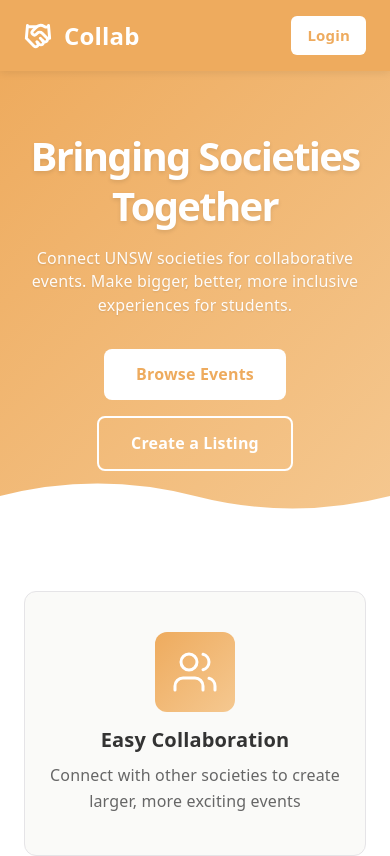
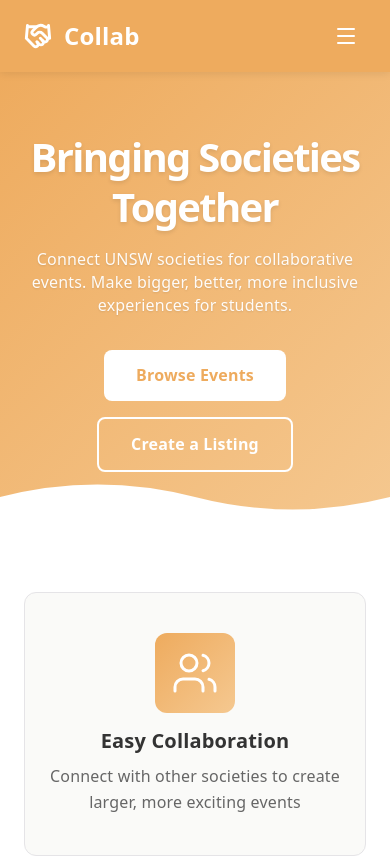
Before and after one commit to alfonsokkim/collab, a React (Vite) app: page / in a window 390 px wide. Shown: the top 856 px of the page. Built offline with nearby package versions, Linux system fonts and the light colour scheme; no server answers.

Commit message:
navbar hamburger dropdown

```diff
--- a/src/components/Navbar.css
+++ b/src/components/Navbar.css
@@ -163,17 +163,72 @@
   color: #d32f2f;
 }
 
+.mobile-menu-btn {
+  display: none;
+  background: transparent;
+  border: none;
+  color: white;
+  cursor: pointer;
+  padding: 8px;
+  align-items: center;
+  justify-content: center;
+}
+
+.mobile-menu-btn svg {
+  stroke-width: 2;
+}
+
+.mobile-menu {
+  display: none;
+  position: absolute;
+  top: 100%;
+  left: 0;
+  right: 0;
+  background: var(--primary);
+  border-bottom: 1px solid rgba(0, 0, 0, 0.1);
+  padding: 16px 24px;
+  flex-direction: column;
+  gap: 12px;
+  z-index: 999;
+}
+
+.mobile-menu-link {
+  color: white;
+  padding: 12px 8px;
+  border: none;
+  background: transparent;
+  cursor: pointer;
+  font-weight: 500;
+  text-align: left;
+  font-size: 16px;
+  display: flex;
+  align-items: center;
+  gap: 12px;
+  font-family: var(--sans);
+  transition: all 0.2s ease;
+}
+
+.mobile-menu-link:hover {
+  opacity: 0.8;
+}
+
+.mobile-menu-link.logout-item {
+  color: #ffcccc;
+  border-top: 1px solid rgba(255, 255, 255, 0.2);
+  margin-top: 8px;
+  padding-top: 12px;
+}
+
 @media (max-width: 768px) {
   .navbar-links {
-    gap: 16px;
-    font-size: 14px;
-  }
-
-  .nav-link {
     display: none;
   }
 
-  .nav-btn {
-    padding: 8px 16px;
+  .mobile-menu-btn {
+    display: flex;
+  }
+
+  .mobile-menu {
+    display: flex;
   }
 }
--- a/src/components/Navbar.tsx
+++ b/src/components/Navbar.tsx
@@ -1,6 +1,6 @@
 import { useState } from 'react';
 import { Link, useNavigate } from 'react-router-dom';
-import { Handshake, LogOut, User as UserIcon, ChevronDown } from 'lucide-react';
+import { Handshake, LogOut, User as UserIcon, ChevronDown, Menu, X } from 'lucide-react';
 import { useAuth } from '../contexts/AuthContext';
 import './Navbar.css';
 
@@ -8,6 +8,7 @@ export function Navbar() {
   const { user, signOut } = useAuth();
   const navigate = useNavigate();
   const [dropdownOpen, setDropdownOpen] = useState(false);
+  const [mobileMenuOpen, setMobileMenuOpen] = useState(false);
 
   const societyName = user?.user_metadata?.society_name || 'My Society';
 
@@ -27,6 +28,8 @@ export function Navbar() {
           <Handshake size={28} />
           <span className="brand-text">Collab</span>
         </Link>
+
+        {/* Desktop Menu */}
         <div className="navbar-links">
           <Link to="/" className="nav-link">Home</Link>
           <Link to="/profile" className="nav-link">Profile</Link>
@@ -59,7 +62,37 @@ export function Navbar() {
             <Link to="/login" className="nav-btn">Login</Link>
           )}
         </div>
+
+        {/* Mobile Menu Button */}
+        <button
+          className="mobile-menu-btn"
+          onClick={() => setMobileMenuOpen(!mobileMenuOpen)}
+        >
+          {mobileMenuOpen ? <X size={24} /> : <Menu size={24} />}
+        </button>
       </div>
+
+      {/* Mobile Menu */}
+      {mobileMenuOpen && (
+        <div className="mobile-menu">
+          <Link to="/" className="mobile-menu-link" onClick={() => setMobileMenuOpen(false)}>Home</Link>
+          <Link to="/profile" className="mobile-menu-link" onClick={() => setMobileMenuOpen(false)}>Profile</Link>
+          <Link to="/listings" className="mobile-menu-link" onClick={() => setMobileMenuOpen(false)}>Listings</Link>
+          <Link to="/history" className="mobile-menu-link" onClick={() => setMobileMenuOpen(false)}>History</Link>
+          {user ? (
+            <>
+              <button onClick={() => { handleProfileClick(); setMobileMenuOpen(false); }} className="mobile-menu-link">
+                <UserIcon size={16} /> {societyName}
+              </button>
+              <button onClick={() => { handleLogout(); setMobileMenuOpen(false); }} className="mobile-menu-link logout-item">
+                <LogOut size={16} /> Logout
+              </button>
+            </>
+          ) : (
+            <Link to="/login" className="mobile-menu-link" onClick={() => setMobileMenuOpen(false)}>Login</Link>
+          )}
+        </div>
+      )}
     </nav>
   );
 }
```
